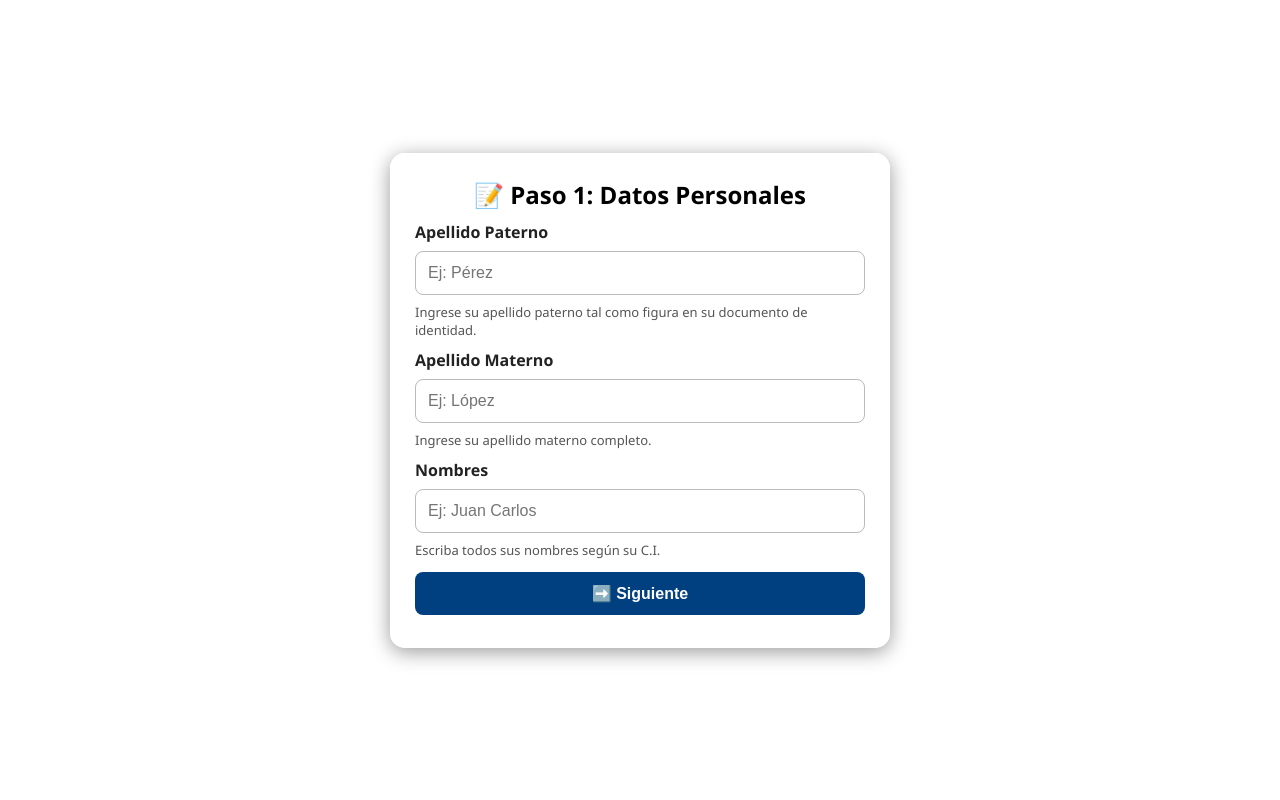
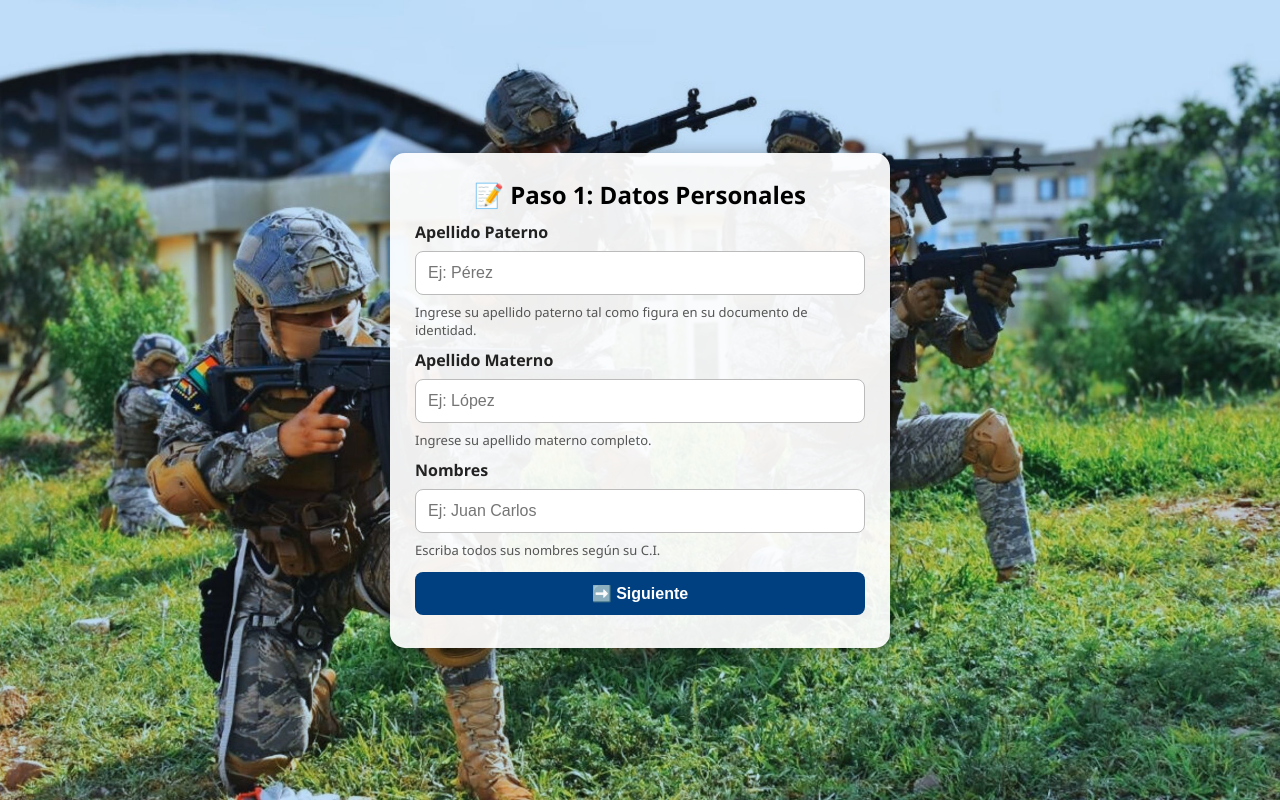
Before and after one commit to escuelanavalmilitar2-cell/ENM, a plain HTML site: page registr.html in a window 1280 px wide. Drawn offline with Linux system fonts and the light colour scheme.

Commit message:
Update registr.html

```diff
--- a/registr.html
+++ b/registr.html
@@ -1,4 +1,3 @@
-
 <!-- registro.html -->
 <!DOCTYPE html>
 <html lang="es">
@@ -14,7 +13,7 @@
     display: flex;
     justify-content: center;
     align-items: center;
-    background: url('IMG2/1M.jpg') center/cover no-repeat; /* fondo inicial corregido */
+    background: url('IMG/1M.jpg') center/cover no-repeat; /* fondo inicial corregido */
     transition: background 0.5s ease;
     padding: 20px;
   }
@@ -200,7 +199,7 @@
 
 <script>
 // ✅ Corrección: ahora apunta a la carpeta correcta "IMG2" y extensión ".jpg"
-const fondos = ["IMG2/1M.jpg","IMG2/2M.jpg","IMG2/3M.jpg","IMG2/4M.jpg"];
+const fondos = ["IMG/1M.jpg","IMG/2M.jpg","IMG/3M.jpg","IMG/4M.jpg"];
 let fondoIndex = 0;
 
 function nextStep(current){
```
